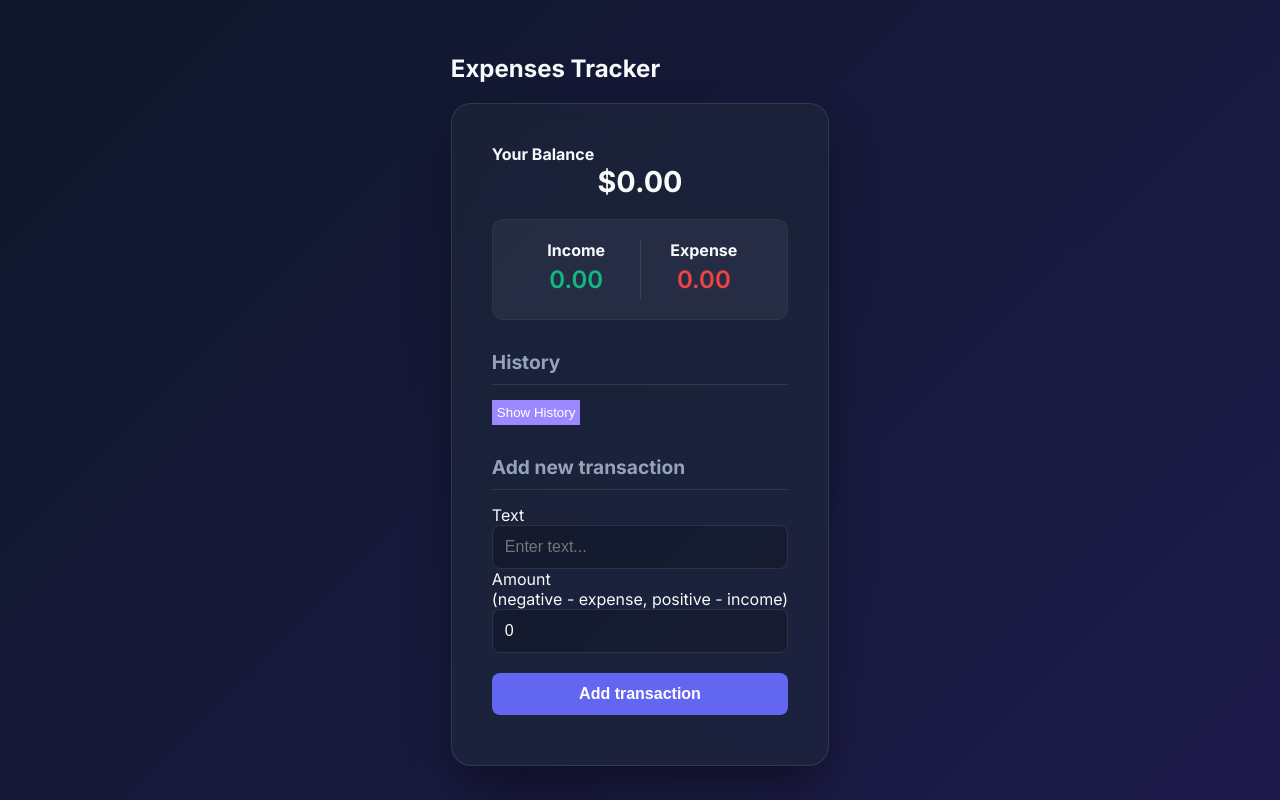
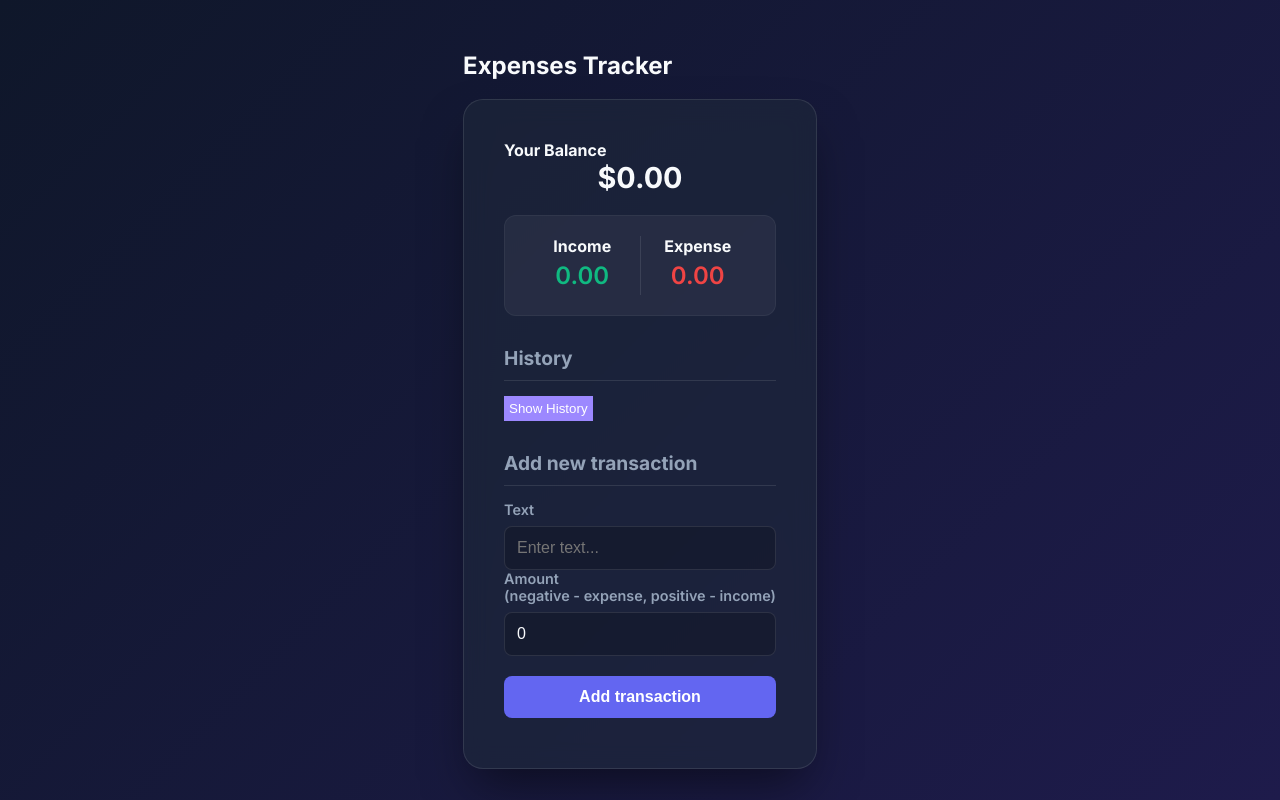
Before and after one commit to recep-demir/expenses-tracker-react-firebase, a React (Create React App) app: page / in a window 1280 px wide. Built offline with nearby package versions, Linux system fonts and the light colour scheme.

Commit message:
style: add input helper styles for improved user guidance

```diff
--- a/src/App.css
+++ b/src/App.css
@@ -122,6 +122,40 @@ input:focus {
   max-height: 250px;
   overflow-y: auto;
 }
+/* Yardımcı Metin Tasarımı */
+.input-helper {
+  display: block;
+  margin-top: 8px;
+  font-size: 0.75rem;
+  color: rgba(255, 255, 255, 0.5); /* Hafif sönük renk */
+  line-height: 1.4;
+  font-style: italic;
+}
+
+.input-helper strong {
+  color: var(--accent); /* Önemli kısımları vurgula */
+  font-weight: 600;
+}
+
+.info-icon {
+  margin-right: 4px;
+  font-style: normal;
+}
+
+/* Input odaklandığında notun biraz parlaması için (opsiyonel) */
+input:focus + .input-helper {
+  color: rgba(255, 255, 255, 0.8);
+  transition: color 0.3s ease;
+}
+
+/* Form içindeki başlıklar için küçük bir dokunuş */
+.form-control label {
+  font-weight: 600;
+  margin-bottom: 8px;
+  display: block;
+  font-size: 0.9rem;
+  color: var(--text-muted);
+}
 
 /* Scrollbar tasarımı */
 .list::-webkit-scrollbar { width: 6px; }
```
